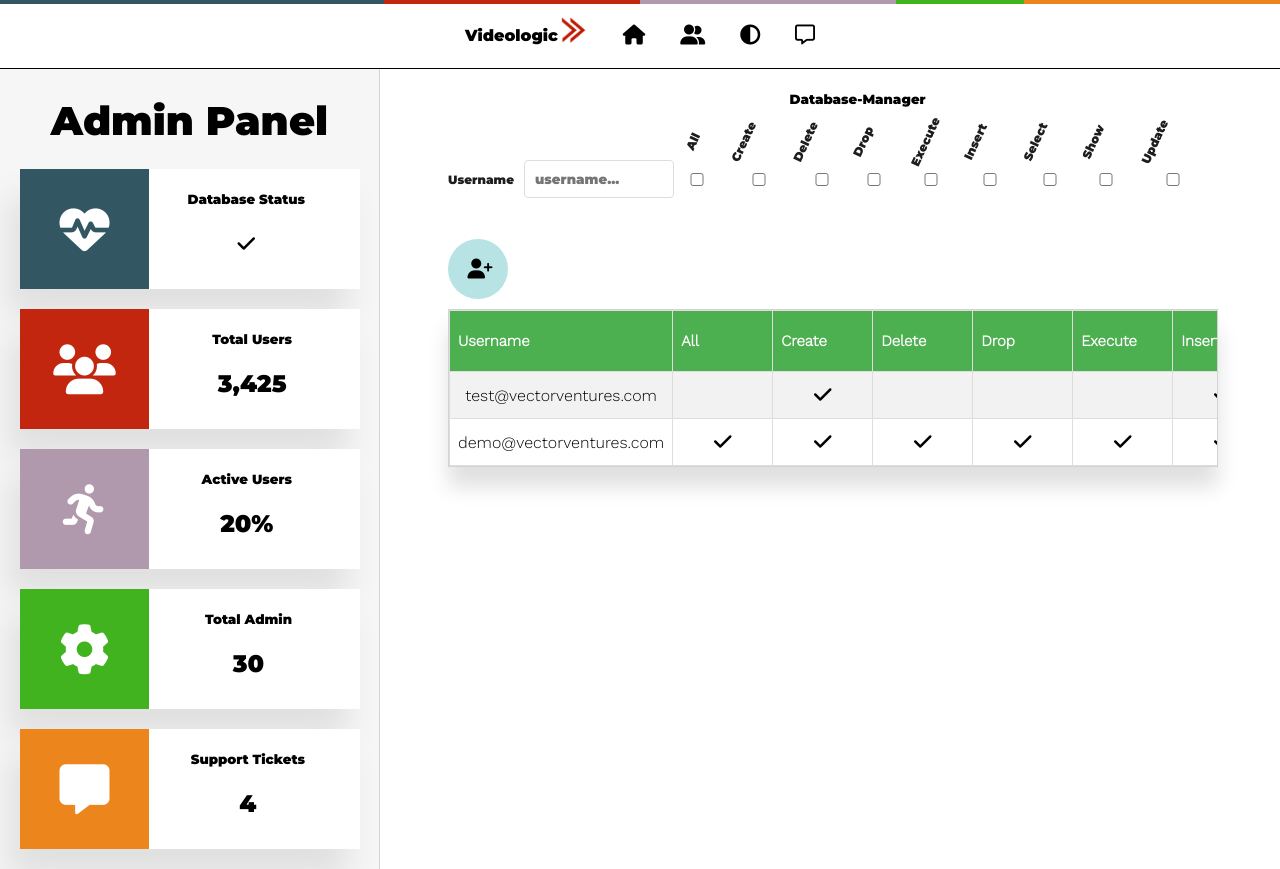
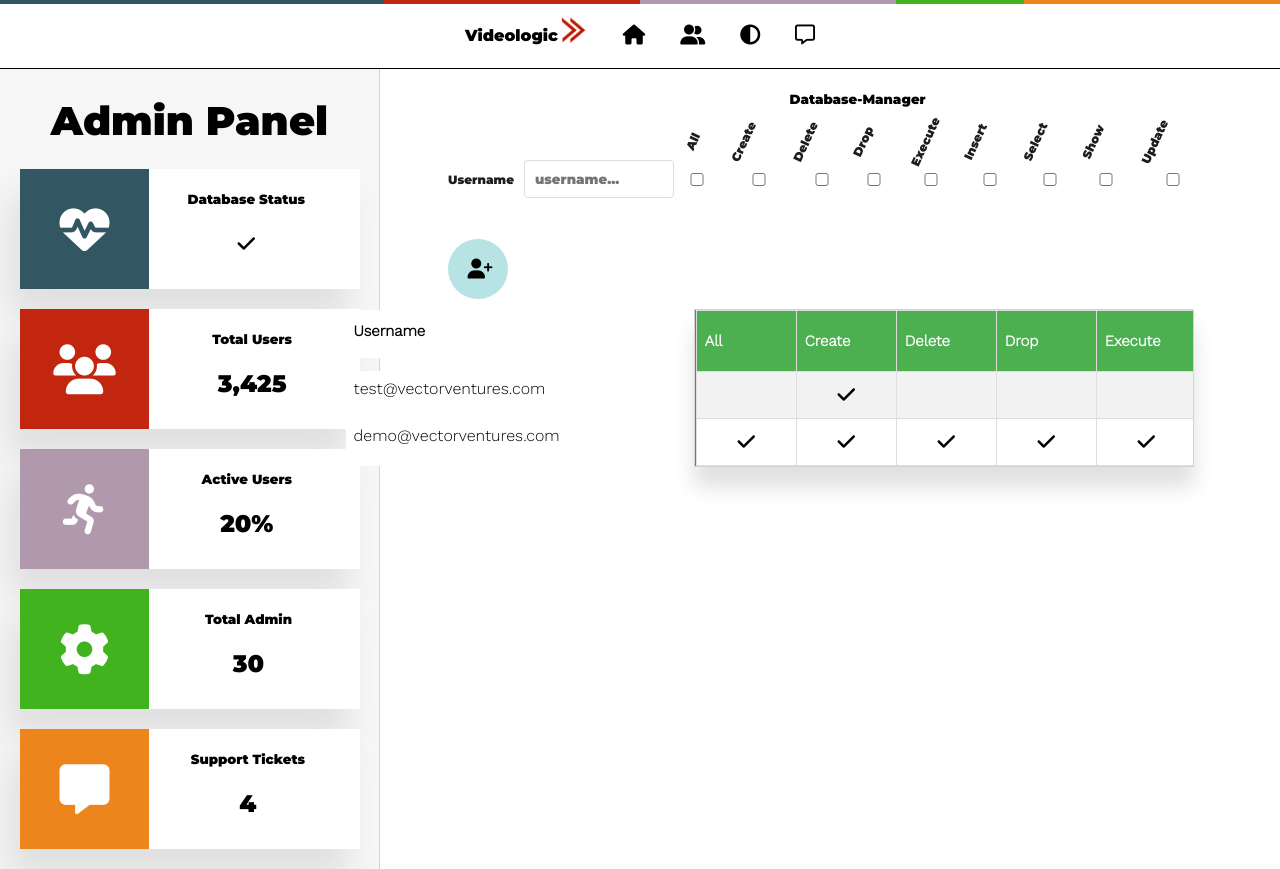
Before and after one commit to puleri/Videologic-Miniapp, a React (Create React App) app in the folder client/: page /#/AdminPanel in a window 1280 px wide. Built offline with nearby package versions, Linux system fonts and the light colour scheme.

Commit message:
Made header column sticky

```diff
--- a/client/src/App.css
+++ b/client/src/App.css
@@ -663,6 +663,10 @@ label.execute {
   border-collapse:collapse;
   border:1px solid #777;
 }
+tbody {
+  /* position: absolute; */
+  margin-left: 100px;
+}
 th {
   padding:20px 7px;
   font-size:15px;
@@ -675,8 +679,32 @@ td {
 }
 .tbl-outer {
   overflow-x: scroll;
+  width: 500px;
+  margin-left: 30%;
+  overflow-y: visible;
+  padding: 0;
 }
 
 th, td {
   min-width: 100px;
 }
+
+.headcol {
+  border: none !important;
+  color: black !important;
+  background-color: white !important;
+  text-align: left;
+  position: absolute;
+ width: 15em;
+ height: 48px;
+ left: 27%;
+ top: auto;
+ border-top-width: 1px;
+ /*only relevant for first row*/
+ margin-top: -1px;
+ /*compensate for top border*/
+}
+/* .afterhead {
+  position: relative;
+  margin-left: 30px;
+} */
--- a/client/src/components/AdminPanel/AdminPanel.js
+++ b/client/src/components/AdminPanel/AdminPanel.js
@@ -153,8 +153,8 @@ class AdminPanel extends Component {
           <table className="tbl-inner" id="db-manager-table">
           <tbody>
             <tr>
-              <th>Username</th>
-              <th>All</th>
+              <th className="headcol">Username</th>
+              <th className="afterhead">All</th>
               <th>Create</th>
               <th>Delete</th>
               <th>Drop</th>
@@ -166,8 +166,8 @@ class AdminPanel extends Component {
               <th>Edit | Delete</th>
             </tr>
             <tr>
-              <td>test@vectorventures.com</td>
-              <td></td>
+              <td className="headcol">test@vectorventures.com</td>
+              <td className="afterhead"></td>
               <td><i className="db-check fas fa-check"></i></td>
               <td></td>
               <td></td>
@@ -179,8 +179,8 @@ class AdminPanel extends Component {
               <td><i className="db-U fas fa-user-edit"></i>  <i className="db-D fas fa-user-minus"></i></td>
             </tr>
             <tr>
-              <td>demo@vectorventures.com</td>
-              <td><i className="db-check fas fa-check"></i></td>
+              <td className="headcol">demo@vectorventures.com</td>
+              <td className="afterhead"><i className="db-check fas fa-check"></i></td>
               <td><i className="db-check fas fa-check"></i></td>
               <td><i className="db-check fas fa-check"></i></td>
               <td><i className="db-check fas fa-check"></i></td>
```
